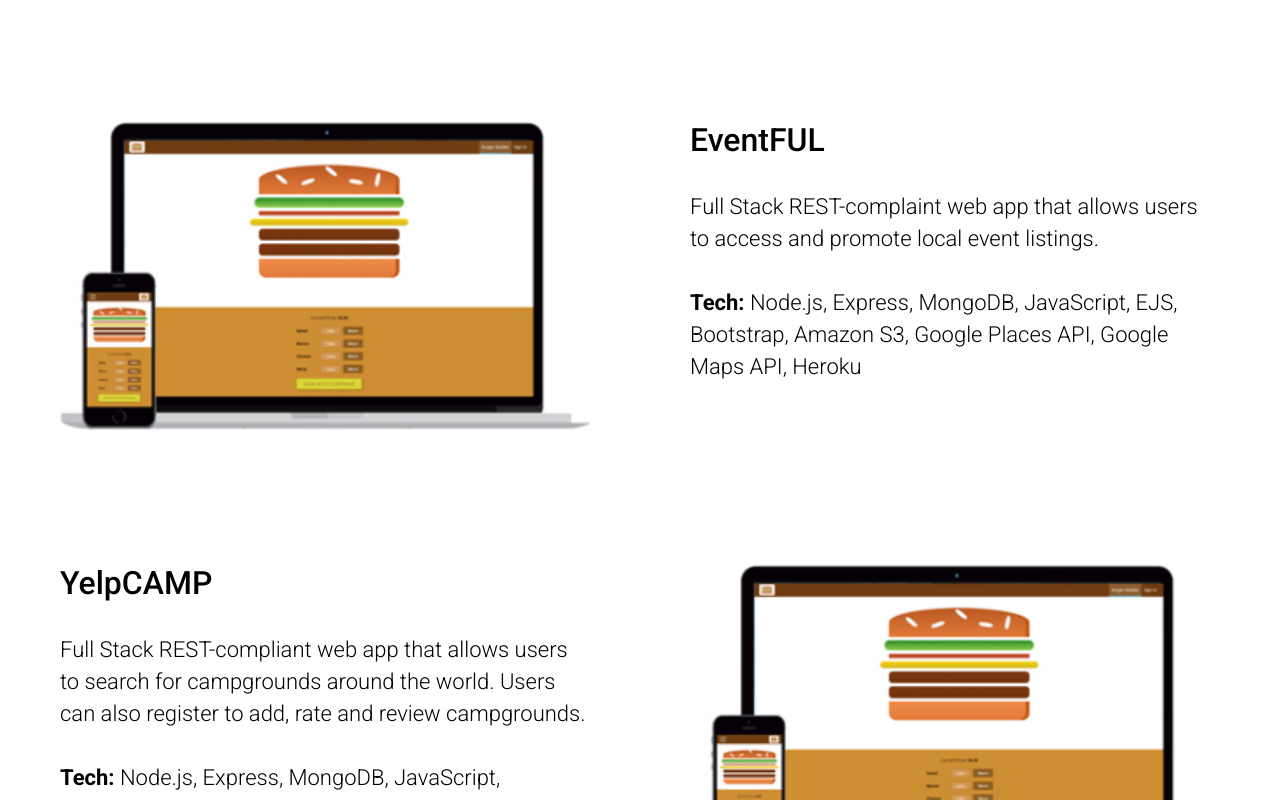
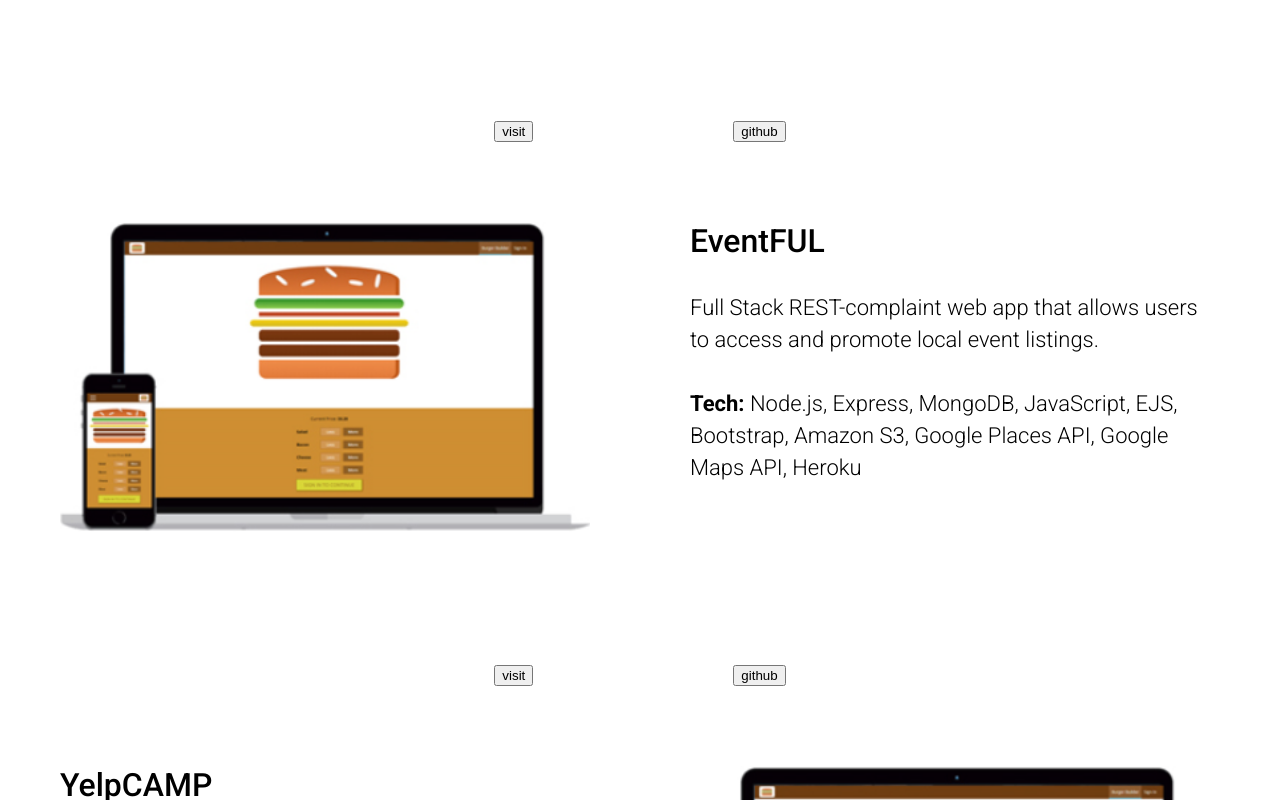
Before and after one commit to Aseelaldallal/portfolio, a React app: page / in a window 1280 px wide. Shown: the part 1940-2740 px from the top of the page. Built offline with nearby package versions, Linux system fonts and the light colour scheme.

Commit message:
Add buttons to project component

```diff
--- a/src/components/Project/Project.css
+++ b/src/components/Project/Project.css
@@ -43,3 +43,14 @@
 .projectDesc .tech {
   margin-top: 2rem;
 }
+
+.buttonContainer {
+  display: flex;
+  flex-direction: row;
+  justify-content: center;
+}
+
+.buttonContainer Button {
+  margin-left: 100px;
+  margin-right: 100px;
+}
--- a/src/components/Project/Project.js
+++ b/src/components/Project/Project.js
@@ -1,5 +1,7 @@
 import React from 'react';
 import classes from './Project.css';
+import Auxillary from '../../hoc/Auxillary/Auxillary';
+import Button from '../UI/Button/Button';
 import Image from '../UI/Image/Image';
 
 const Project = props => {
@@ -10,6 +12,7 @@
   }
 
   return (
+    <Auxillary>
       <div className={projectStyle.join(' ')}>
         <div className={classes.imgContainer}>
           <Image image={props.image} />
@@ -24,6 +27,12 @@
           </p>
         </div>
       </div>
+      <div className={classes.buttonContainer}>
+        <Button label="visit" />
+
+        <Button label="github" />
+      </div>
+    </Auxillary>
   );
 };
 
```
Lines whose indentation alone changed are shown as unchanged.
